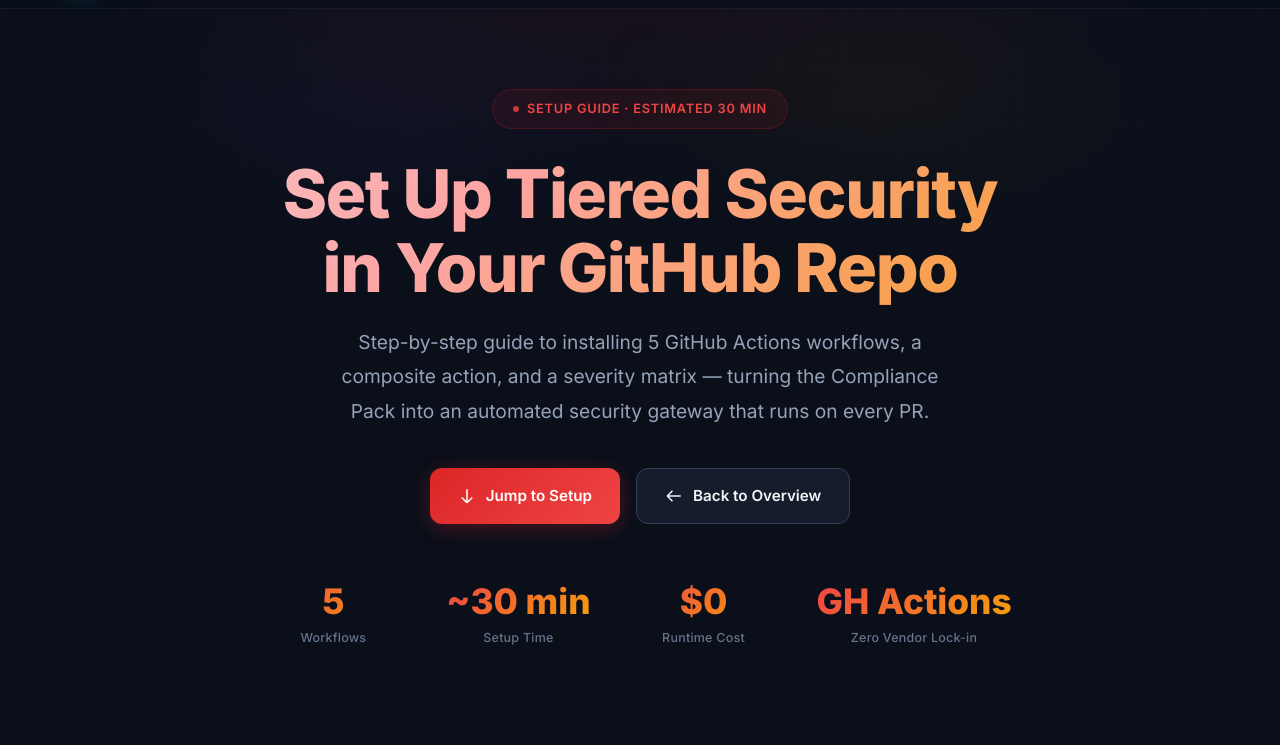
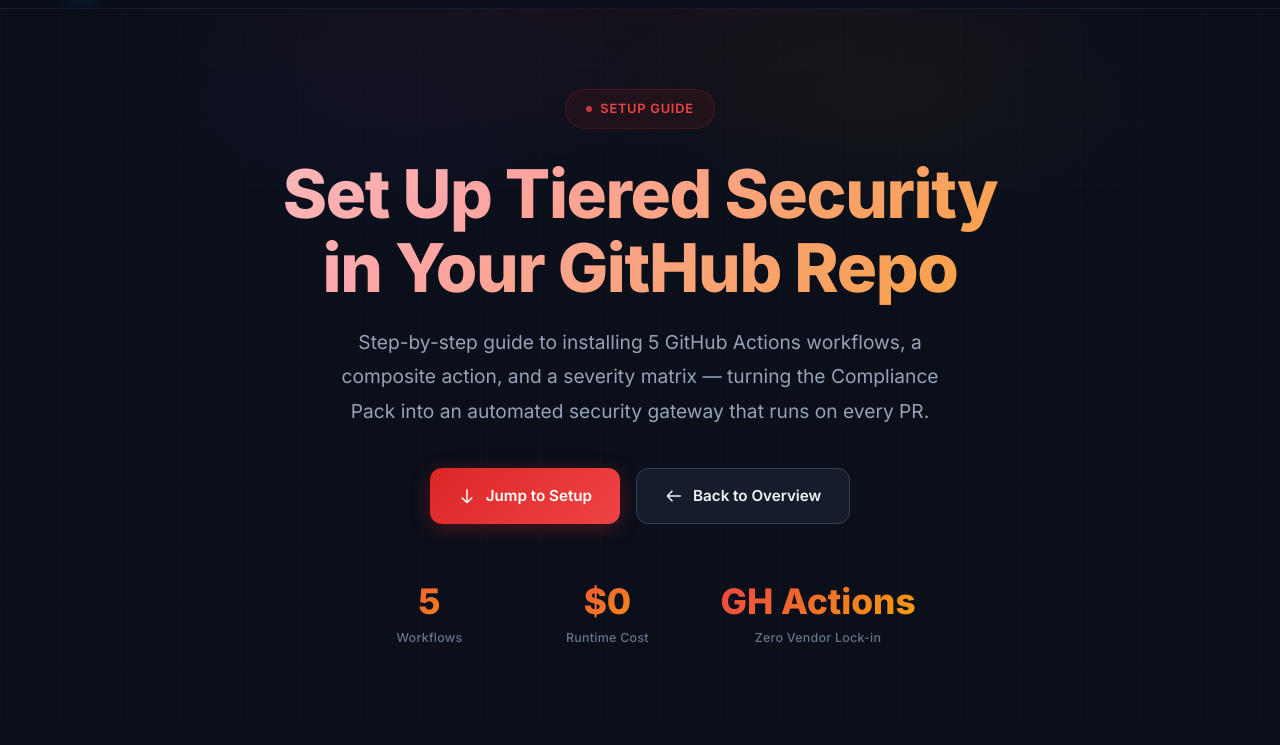
Before and after one commit to heaptracetechnology/heaptrace-skills, a plain HTML site: page docs/cicd-security-setup.html in a window 1280 px wide. Shown: the part 55-800 px from the top of the page. Drawn offline with Linux system fonts and the light colour scheme.

Commit message:
refactor: remove setup-time references from setup guide hero

```diff
--- a/docs/cicd-security-setup.html
+++ b/docs/cicd-security-setup.html
@@ -943,7 +943,7 @@
 
     <div class="hero-badge">
       <span class="hero-badge-dot"></span>
-      Setup Guide &middot; Estimated 30 Min
+      Setup Guide
     </div>
 
     <h1>Set Up Tiered Security<br>in Your GitHub Repo</h1>
@@ -969,10 +969,6 @@
       <div class="setup-stat">
         <div class="setup-stat-value">5</div>
         <div class="setup-stat-label">Workflows</div>
-      </div>
-      <div class="setup-stat">
-        <div class="setup-stat-value">~30 min</div>
-        <div class="setup-stat-label">Setup Time</div>
       </div>
       <div class="setup-stat">
         <div class="setup-stat-value">$0</div>
@@ -2151,7 +2147,7 @@
         Setup
       </div>
       <h2 class="section-title">Step-by-Step GitHub Setup</h2>
-      <p class="section-desc">Seven steps. Start to first green check: 30 minutes.</p>
+      <p class="section-desc">Seven steps. Start to first green check.</p>
     </div>
 
     <div class="steps-container">
```
